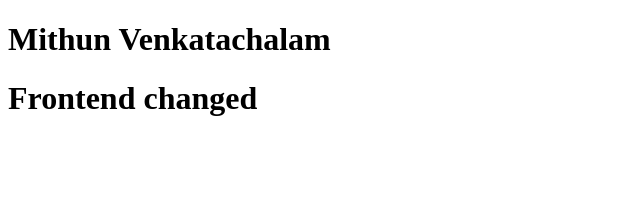
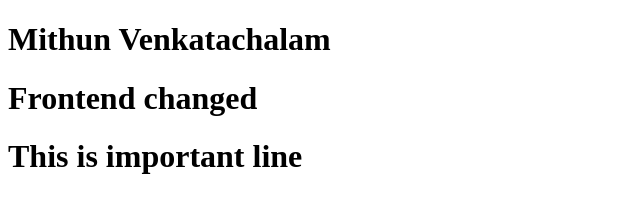
Before and after one commit to Mithunkv96/sample, a plain HTML site: page index.html in a window 1280 px wide. Shown: the whole page, without its empty margins (0-640 px from the left). Drawn offline with Linux system fonts and the light colour scheme.

Commit message:
fix:Added some important changes

```diff
--- a/index.html
+++ b/index.html
@@ -8,5 +8,6 @@
 <body>
     <h1>Mithun Venkatachalam</h1>
     <h1>Frontend changed</h1>
+    <h1>This is important line</h1>
 </body>
 </html>
```
